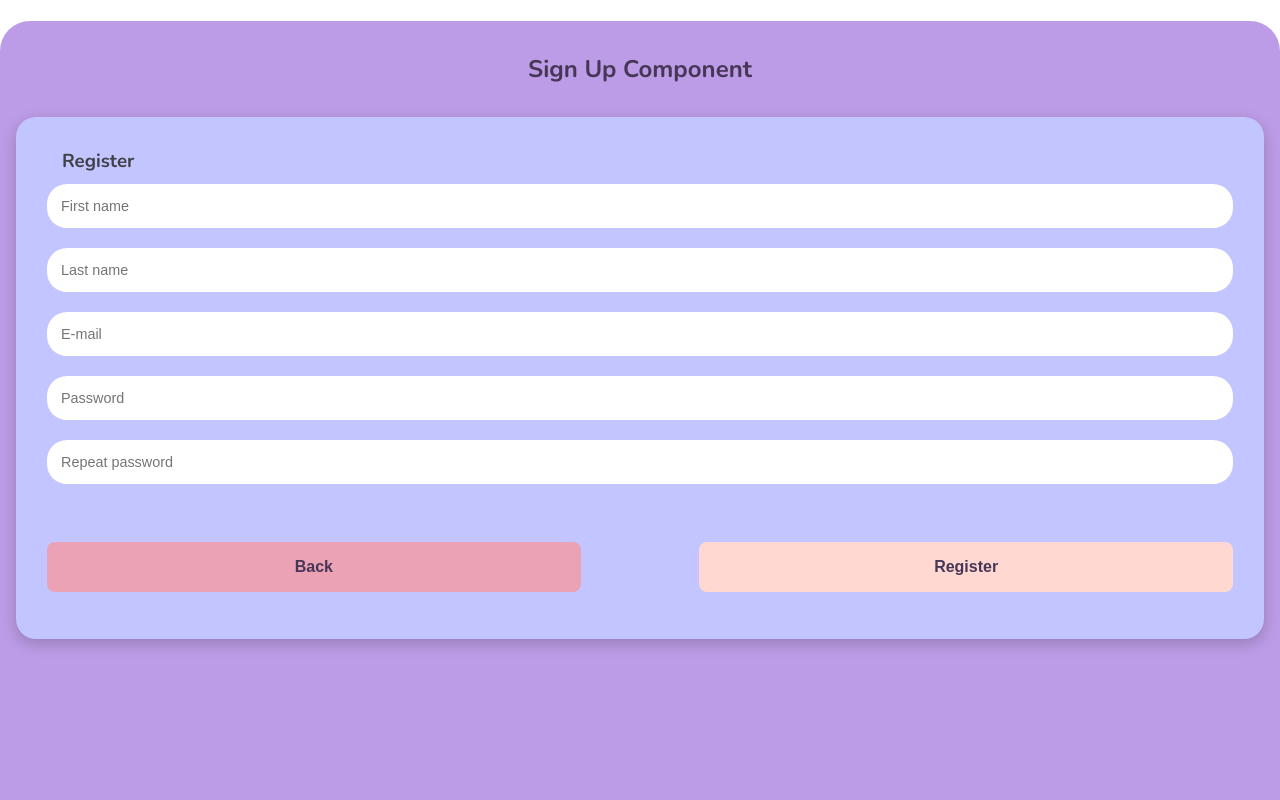
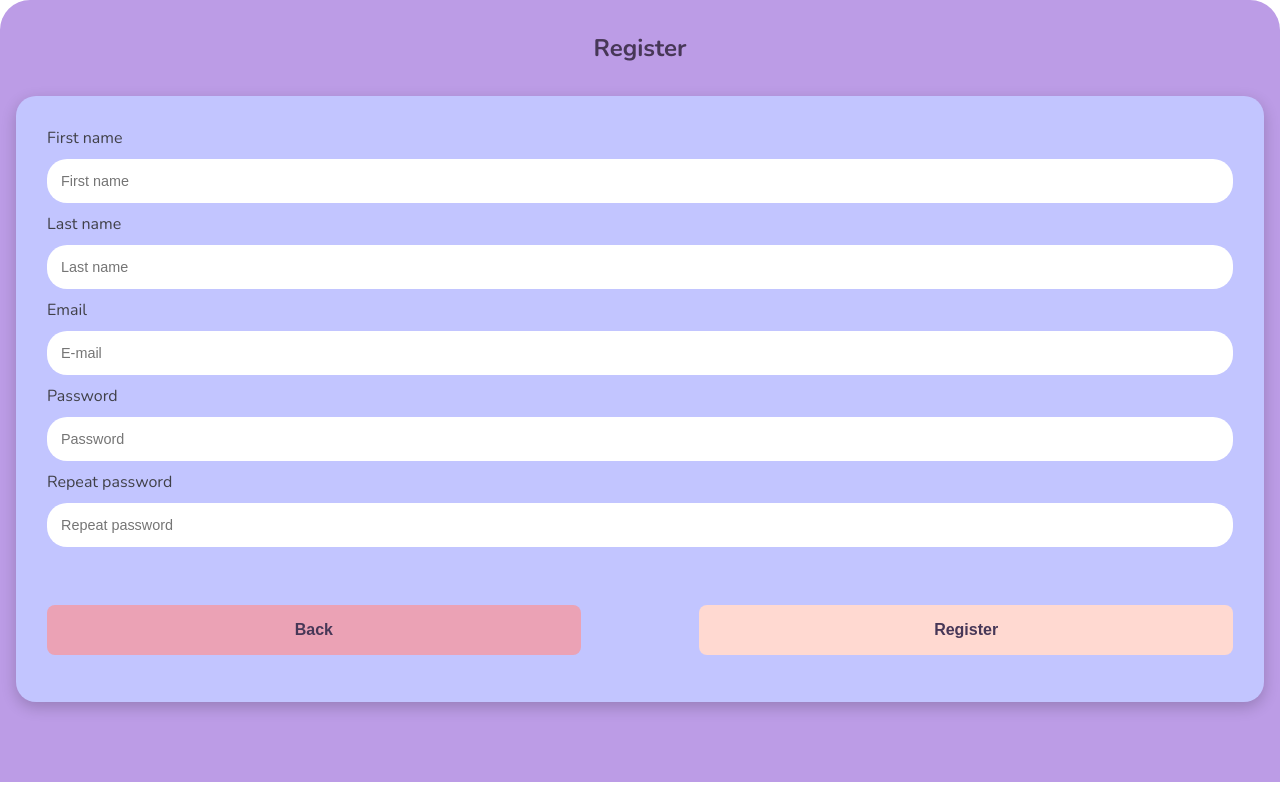
Before and after one commit to andreasnyh/u11-fullstack-js, a React (Create React App) app in the folder client/: page /signup in a window 1280 px wide. Built offline with nearby package versions, Linux system fonts and the light colour scheme.

Commit message:
Add lables to SignIn and SignUp forms #22

```diff
--- a/client/src/components/SignIn.jsx
+++ b/client/src/components/SignIn.jsx
@@ -2,7 +2,16 @@ import React, { Component } from 'react';
 import { Redirect } from 'react-router-dom';
 
 import { authService } from '../services';
-import { Button, Card, CardFull, FlexRow, Form, Input, Text } from './elements';
+import {
+  Button,
+  Card,
+  CardFull,
+  FlexRow,
+  Form,
+  Input,
+  Label,
+  Text
+} from './elements';
 
 class SignIn extends Component {
   constructor(props) {
@@ -47,9 +56,11 @@ class SignIn extends Component {
     }
     return (
       <CardFull>
-        <Text headline="Sign In Component" />
+        <Text headline="Sign In" />
         <Card>
-          <Form text="Sign In" handleSubmit={this.handleSubmit}>
+          <Form handleSubmit={this.handleSubmit}>
+            <Label>
+              Email
               <Input
                 required
                 type="email"
@@ -57,6 +68,10 @@ class SignIn extends Component {
                 placeholder="E-mail"
                 onChange={this.handleChange}
               />
+            </Label>
+
+            <Label>
+              Password
               <Input
                 required
                 autoComplete="currentpassword"
@@ -65,6 +80,7 @@ class SignIn extends Component {
                 placeholder="Password"
                 onChange={this.handleChange}
               />
+            </Label>
             <FlexRow>
               <Button
                 type="button"
--- a/client/src/components/SignUp.jsx
+++ b/client/src/components/SignUp.jsx
@@ -1,7 +1,16 @@
 import axios from 'axios';
 import React, { Component } from 'react';
 
-import { Button, Card, CardFull, FlexRow, Form, Input, Text } from './elements';
+import {
+  Button,
+  Card,
+  CardFull,
+  FlexRow,
+  Form,
+  Input,
+  Label,
+  Text
+} from './elements';
 
 class SignUp extends Component {
   constructor(props) {
@@ -84,10 +93,12 @@ class SignUp extends Component {
     const { firstName, lastName, email, password, passwordAgain } = this.state;
 
     return (
-      <CardFull>
-        <Text headline="Sign Up Component" />
+      <CardFull static>
+        <Text headline="Register" />
         <Card>
-          <Form text="Register" handleSubmit={this.handleSubmit}>
+          <Form handleSubmit={this.handleSubmit}>
+            <Label>
+              First name
               <Input
                 type="text"
                 name="firstName"
@@ -96,7 +107,10 @@ class SignUp extends Component {
                 required
                 onChange={this.handleChange}
               />
+            </Label>
 
+            <Label>
+              Last name
               <Input
                 type="text"
                 name="lastName"
@@ -105,33 +119,46 @@ class SignUp extends Component {
                 required
                 onChange={this.handleChange}
               />
+            </Label>
 
+            <Label>
+              Email
               <Input
+                required
                 type="email"
                 name="email"
                 value={email}
                 placeholder="E-mail"
+                autoComplete="email"
                 onChange={this.handleChange}
+              />
+            </Label>
+
+            <Label>
+              Password
+              <Input
                 required
-            />
-
-            <Input
                 type="password"
                 name="password"
                 value={password}
                 placeholder="Password"
-              required
+                autoComplete="new-password"
                 onChange={this.handleChange}
               />
+            </Label>
 
+            <Label>
+              Repeat password
               <Input
+                required
                 type="password"
                 name="passwordAgain"
                 value={passwordAgain}
+                autoComplete="new-password"
                 placeholder="Repeat password"
-              required
                 onChange={this.handleChange}
               />
+            </Label>
 
             <FlexRow>
               <Button
```
Lines whose indentation alone changed are shown as unchanged.
